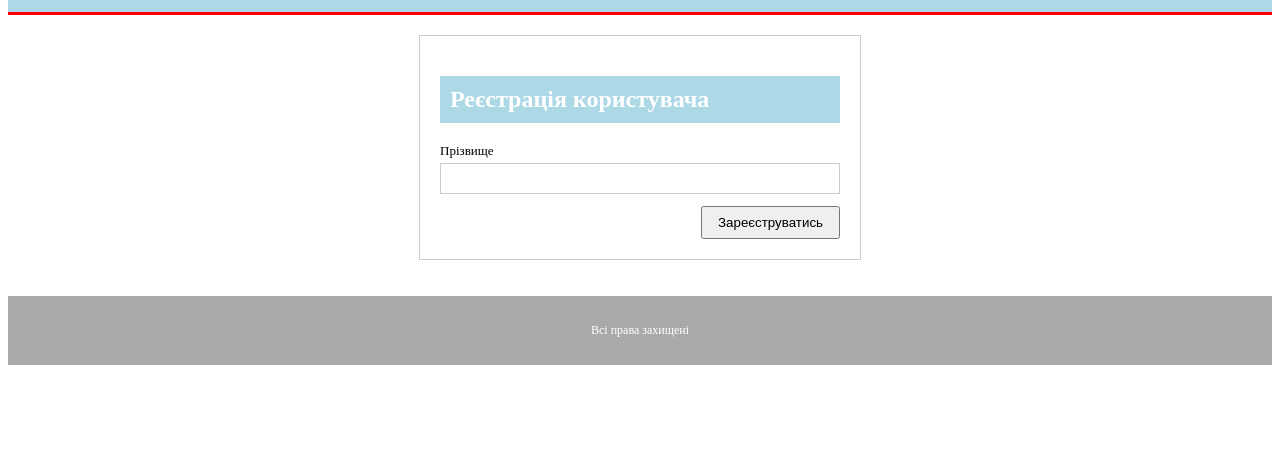
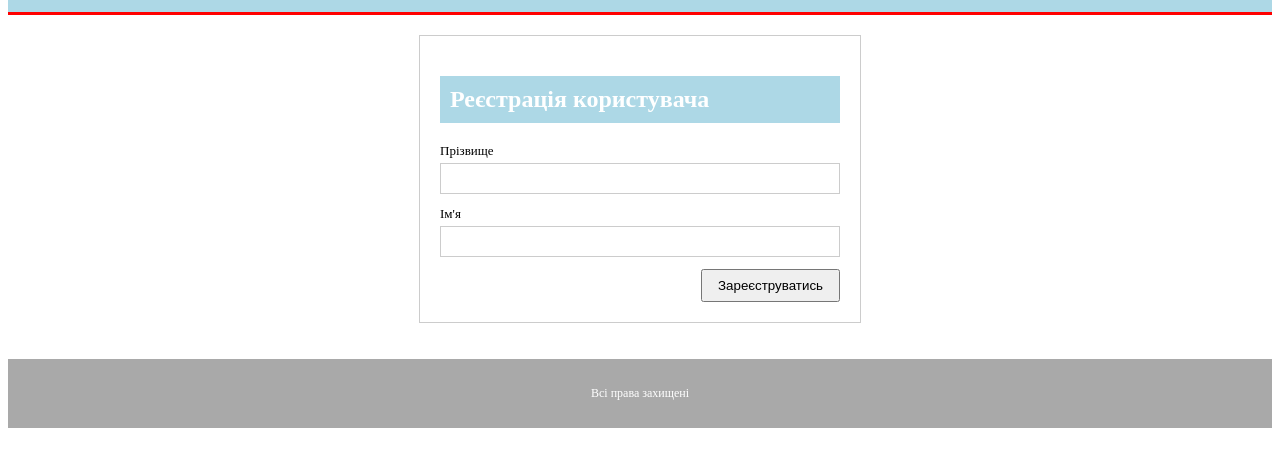
Before and after one commit to VladaHluboka/web-lab-1-12, a website: page lab10/HlubokaRegister.html in a window 1280 px wide. Shown: the part 140-606 px from the top of the page. Drawn offline with Linux system fonts and the light colour scheme.

Commit message:
Added firstname input field

```diff
--- a/lab10/HlubokaRegister.html
+++ b/lab10/HlubokaRegister.html
@@ -88,6 +88,9 @@
                 <label for="surname">Прізвище</label>
                 <input type="text" id="surname" name="surname">
 
+                <label for="firstname">Ім'я</label>
+                <input type="text" id="firstname" name="firstname">
+
                 <button type="submit">Зареєструватись</button>
             </form>
         </main>
```
